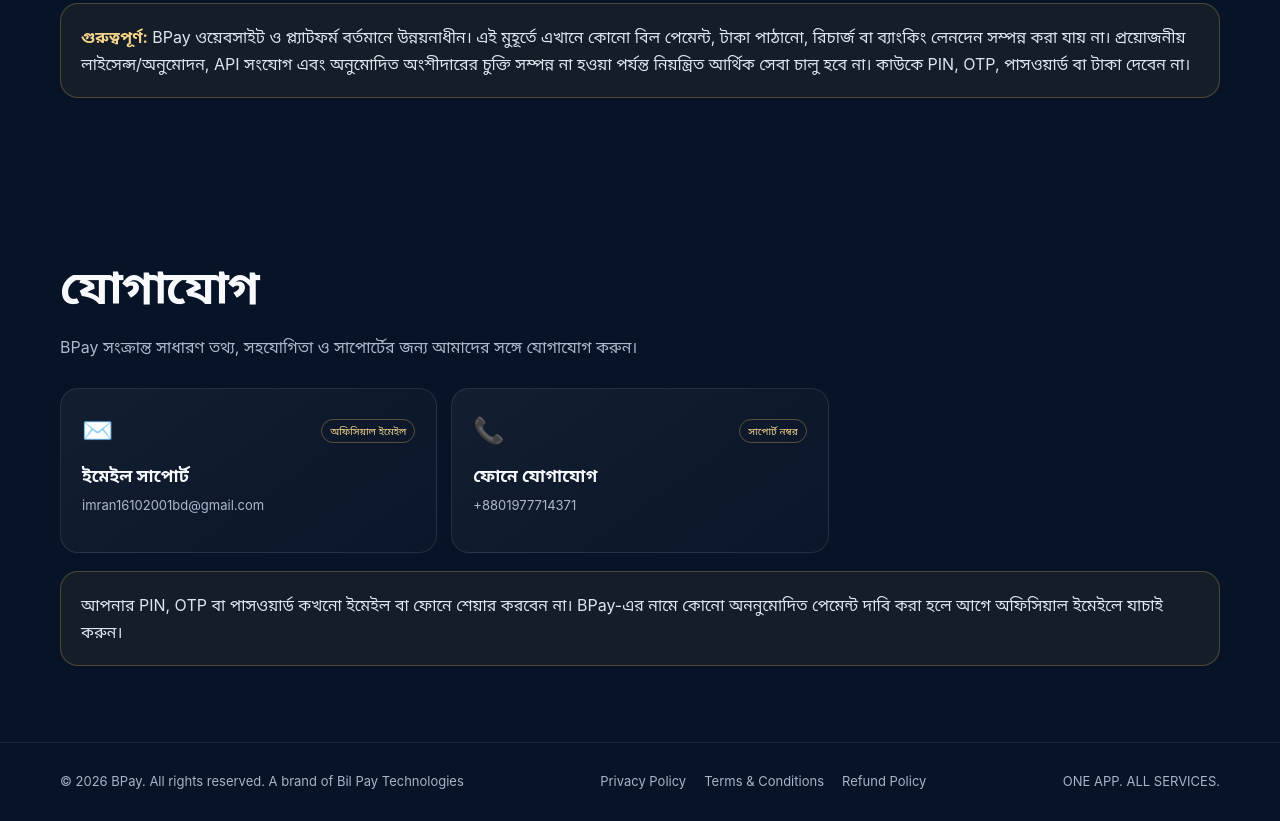
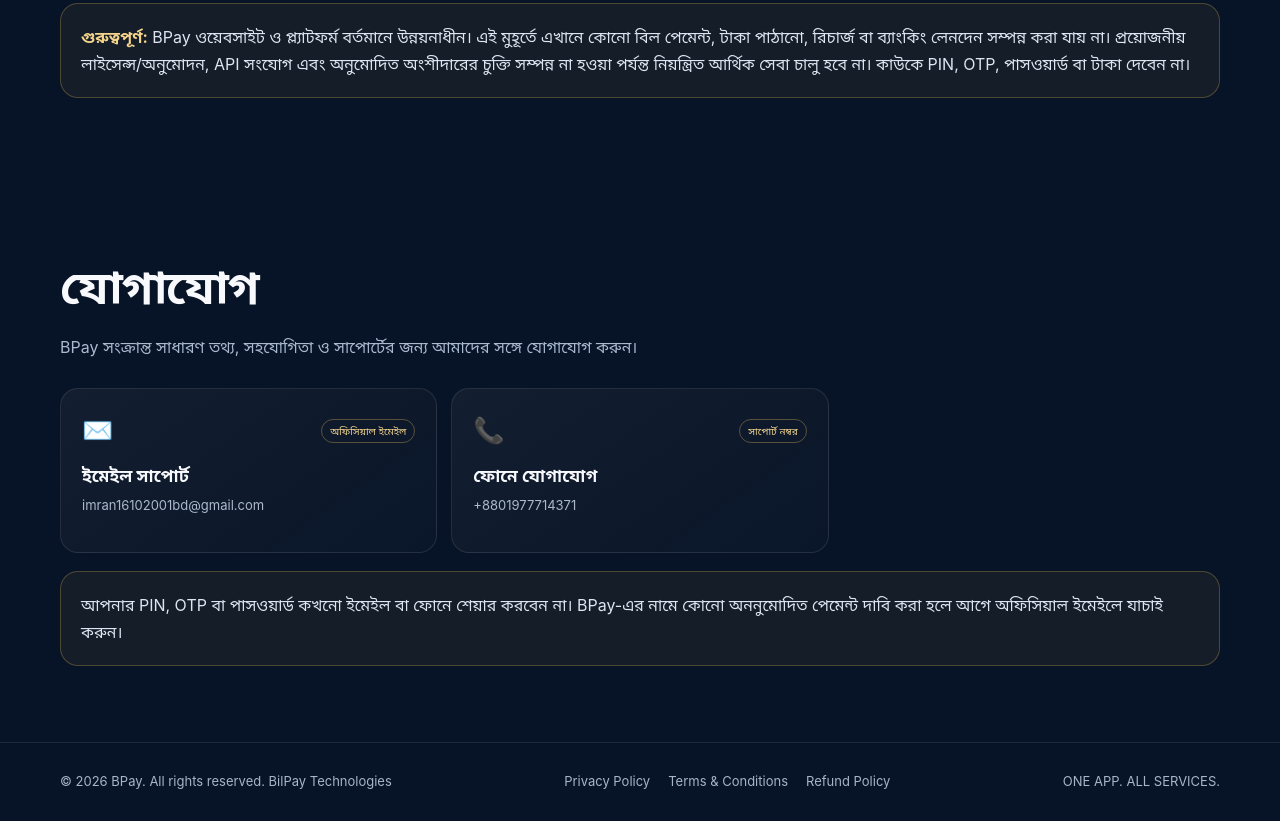
Before and after one commit to imran0075/BilPay_Android-, a plain HTML site: page website/index.html in a window 1280 px wide. Shown: the part 4207-5028 px from the top of the page. Drawn offline with Linux system fonts and the light colour scheme.

Commit message:
chore(website): simplify legal business name in footer

```diff
--- a/website/index.html
+++ b/website/index.html
@@ -70,6 +70,6 @@ header{position:sticky;top:0;z-index:9;background:#071326eF;border-bottom:1px so
 <section class="section" id="about"><div class="wrap"><h2>BPay সম্পর্কে</h2><p class="sub">BPay-এর লক্ষ্য হলো বাংলাদেশের মানুষের জন্য একটি আধুনিক, সহজবোধ্য ও সমন্বিত ডিজিটাল সার্ভিস প্ল্যাটফর্ম গড়ে তোলা—ONE APP. ALL SERVICES.</p><div class="notice"><strong>গুরুত্বপূর্ণ:</strong> BPay ওয়েবসাইট ও প্ল্যাটফর্ম বর্তমানে উন্নয়নাধীন। এই মুহূর্তে এখানে কোনো বিল পেমেন্ট, টাকা পাঠানো, রিচার্জ বা ব্যাংকিং লেনদেন সম্পন্ন করা যায় না। প্রয়োজনীয় লাইসেন্স/অনুমোদন, API সংযোগ এবং অনুমোদিত অংশীদারের চুক্তি সম্পন্ন না হওয়া পর্যন্ত নিয়ন্ত্রিত আর্থিক সেবা চালু হবে না। কাউকে PIN, OTP, পাসওয়ার্ড বা টাকা দেবেন না।</div></div></section>
 <section class="section" id="contact"><div class="wrap"><h2>যোগাযোগ</h2><p class="sub">BPay সংক্রান্ত সাধারণ তথ্য, সহযোগিতা ও সাপোর্টের জন্য আমাদের সঙ্গে যোগাযোগ করুন।</p><div class="grid"><article class="tile"><div class="tileHead"><span class="ico">✉️</span><span class="status">অফিসিয়াল ইমেইল</span></div><h3>ইমেইল সাপোর্ট</h3><p><a href="mailto:imran16102001bd@gmail.com">imran16102001bd@gmail.com</a></p></article><article class="tile"><div class="tileHead"><span class="ico">📞</span><span class="status">সাপোর্ট নম্বর</span></div><h3>ফোনে যোগাযোগ</h3><p><a href="tel:+8801977714371">+8801977714371</a></p></article></div><div class="notice" style="margin-top:18px">আপনার PIN, OTP বা পাসওয়ার্ড কখনো ইমেইল বা ফোনে শেয়ার করবেন না। BPay-এর নামে কোনো অননুমোদিত পেমেন্ট দাবি করা হলে আগে অফিসিয়াল ইমেইলে যাচাই করুন।</div></div></section>
 </main>
-<footer class="foot"><div class="wrap footrow"><span>© <span id="year"></span> BPay. All rights reserved. <span>A brand of Bil Pay Technologies</span></span><div class="footlinks"><a href="privacy.html">Privacy Policy</a><a href="terms.html">Terms &amp; Conditions</a><a href="refund.html">Refund Policy</a></div><span>ONE APP. ALL SERVICES.</span></div></footer>
+<footer class="foot"><div class="wrap footrow"><span>© <span id="year"></span> BPay. All rights reserved. <span>BilPay Technologies</span></span><div class="footlinks"><a href="privacy.html">Privacy Policy</a><a href="terms.html">Terms &amp; Conditions</a><a href="refund.html">Refund Policy</a></div><span>ONE APP. ALL SERVICES.</span></div></footer>
 <script>document.getElementById('year').textContent=new Date().getFullYear();</script>
 </body></html>
```
